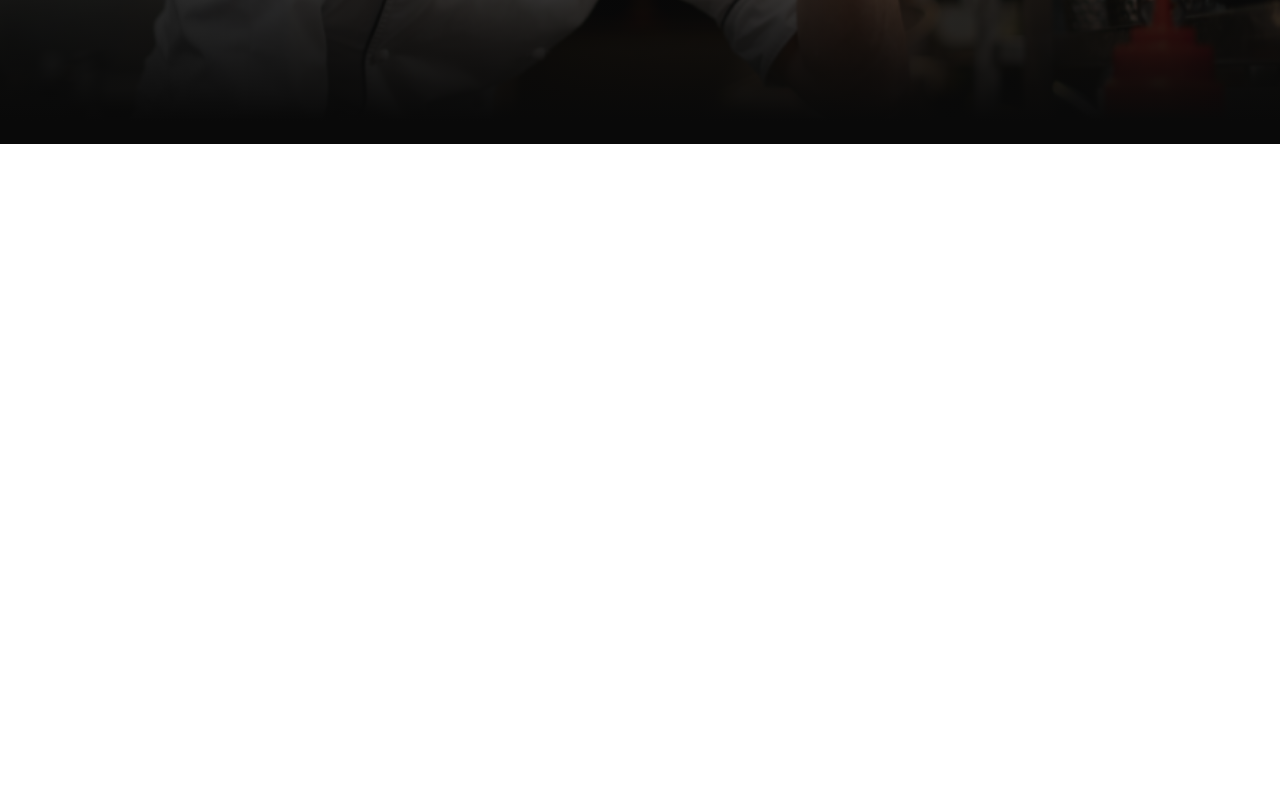
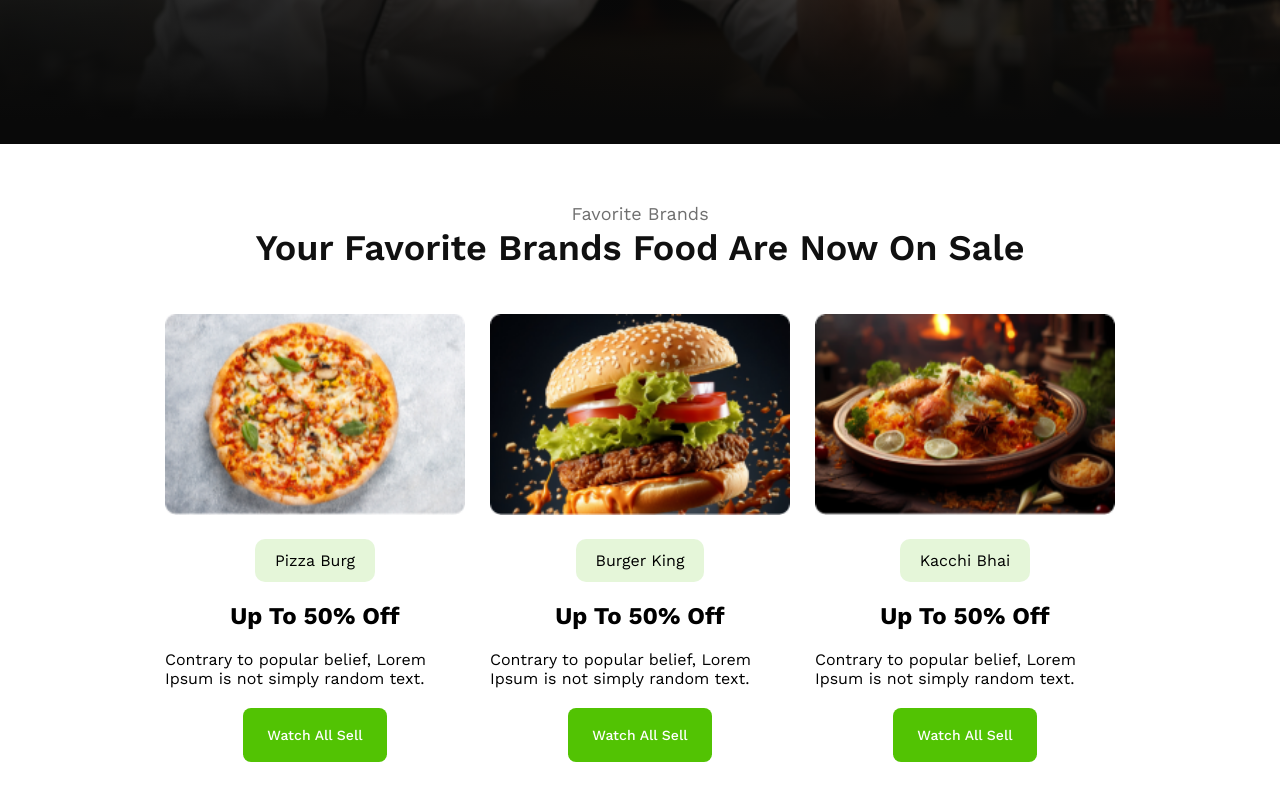
Before and after one commit to mohsyn007/Food-Resturant, a plain HTML site: page index.html in a window 1280 px wide. Shown: the part 516-1316 px from the top of the page. Before the commit the page ends 800 px from the top, so only its background shows below. Drawn offline with nearby package versions, Linux system fonts and the light colour scheme.

Commit message:
card section

```diff
--- a/Style/style.css
+++ b/Style/style.css
@@ -1,13 +1,13 @@
-@import url('https://fonts.googleapis.com/css2?family=Work+Sans:ital,wght@0,100..900;1,100..900&display=swap');
+@import url("https://fonts.googleapis.com/css2?family=Work+Sans:ital,wght@0,100..900;1,100..900&display=swap");
 /* font-family: "Work Sans", sans-serif; */
-*{
+* {
   margin: 0;
   padding: 0;
 }
-.btn-container{
+.btn-container {
   text-align: center;
 }
-.btn{
+.btn {
   padding: 18px 24px 18px 24px;
   color: rgb(255, 255, 255);
   font-family: Work Sans;
@@ -20,21 +20,27 @@ border-radius: 8px;
 
   background: rgb(82, 195, 3);
   border: none;
+  cursor: pointer;
 }
-#hero{
+#hero {
   height: 660px;
-    background-image: linear-gradient(0.00deg, rgb(9, 9, 9) 3.482%,rgba(16, 16, 16, 0) 101.632%), url("../assets/hero-bg.png");
+  background-image: linear-gradient(
+      0deg,
+      rgb(9, 9, 9) 3.482%,
+      rgba(16, 16, 16, 0) 101.632%
+    ),
+    url("../assets/hero-bg.png");
   background-size: cover;
   background-position: center;
   display: flex;
   justify-content: center;
   align-items: center;
 }
-#hero .hero-content{
+#hero .hero-content {
   width: 735px;
   margin: 0 auto;
 }
-#hero .hero-content .sub-title{
+#hero .hero-content .sub-title {
   color: rgb(255, 255, 255);
   font-family: Work Sans;
   font-size: 24px;
@@ -43,9 +49,9 @@ line-height: 38px;
   letter-spacing: 0%;
   text-align: center;
   opacity: 0.8;
-
+  margin-bottom: 12px;
 }
-#hero .hero-content .title{
+#hero .hero-content .title {
   color: rgb(255, 255, 255);
   font-family: Work Sans;
   font-size: 48px;
@@ -53,8 +59,9 @@ font-weight: 700;
   line-height: 64px;
   letter-spacing: 0%;
   text-align: center;
+  margin-bottom: 16px;
 }
-#hero .hero-content .description{
+#hero .hero-content .description {
   color: rgb(255, 255, 255);
   font-family: Work Sans;
   font-size: 12px;
@@ -63,5 +70,56 @@ text-align: center;
   letter-spacing: 0%;
   text-align: center;
   opacity: 0.7;
-
+  margin-bottom: 43px;
 }
+#card-box {
+  width: 950px;
+  margin: 60px auto;
+}
+#card-box .info {
+}
+#card-box .title {
+  color: rgb(16, 16, 16);
+  font-family: Work Sans;
+  font-size: 36px;
+  font-weight: 600;
+  line-height: 48px;
+  letter-spacing: 0%;
+  text-align: center;
+}
+#card-box .sub-title {
+  opacity: 0.6;
+  color: rgb(16, 16, 16);
+  font-family: Work Sans;
+  font-size: 18px;
+  font-weight: 400;
+  line-height: 20px;
+  letter-spacing: 0%;
+  text-align: center;
+}
+.card-container {
+    font-family: Work Sans;
+  margin-top: 42px;
+  display: flex;
+  justify-content: space-between;
+  gap: 24px;
+}
+.card {
+  max-width: 300px;
+  display: flex;
+  flex-direction: column;
+  gap: 20px;
+  justify-content: center;
+  align-items: center;
+}
+.card .img-box {
+  width: 300px;
+}
+.card .img-box img {
+  width: 100%;
+}
+.card .shop {
+  background-color: rgba(82, 195, 3, 0.15);
+  padding: 12px 20px 12px 20px;
+  border-radius: 10px;
+}
--- a/index.html
+++ b/index.html
@@ -17,6 +17,52 @@
             </div>
         </div>
     </section>
+    <section id="card-box">
+        <div class="container">
+            <div class="info">
+                <p class="sub-title">Favorite Brands</p>
+                <h1 class="title">Your Favorite Brands Food Are Now On Sale</h1>
+
+            </div>
+            <div class="card-container">
+                <div class="card">
+                    <div class="img-box">
+                        <img src="assets/pizza.png" alt="">
+                    </div>
+                    <div class="shop">
+                        <span>Pizza Burg</span>
+                    </div>
+                    <h1>Up To 50% Off</h1>
+                    <p>Contrary to popular belief, Lorem Ipsum is not simply random text.</p>
+                    <button class="btn">Watch All Sell</button>
+                </div>
+                <div class="card">
+                    <div class="img-box">
+                        <img src="assets/burger.png" alt="">
+                    </div>
+                    <div class="shop">
+                        <span>Burger King</span>
+                    </div>
+                    <h1>Up To 50% Off</h1>
+                    <p>Contrary to popular belief, Lorem Ipsum is not simply random text.</p>
+                    <button class="btn">Watch All Sell</button>
+                </div>
+                <div class="card">
+                    <div class="img-box">
+                        <img src="assets/biriyani.png" alt="">
+                    </div>
+                    <div class="shop">
+                        <span>Kacchi Bhai</span>
+                    </div>
+                    <h1>Up To 50% Off</h1>
+                    <p>Contrary to popular belief, Lorem Ipsum is not simply random text.</p>
+                    <button class="btn">Watch All Sell</button>
+                </div>
+            </div>
+
+        </div>
+
+    </section>
 
 </body>
 </html>
```
Lines whose indentation alone changed are shown as unchanged.
